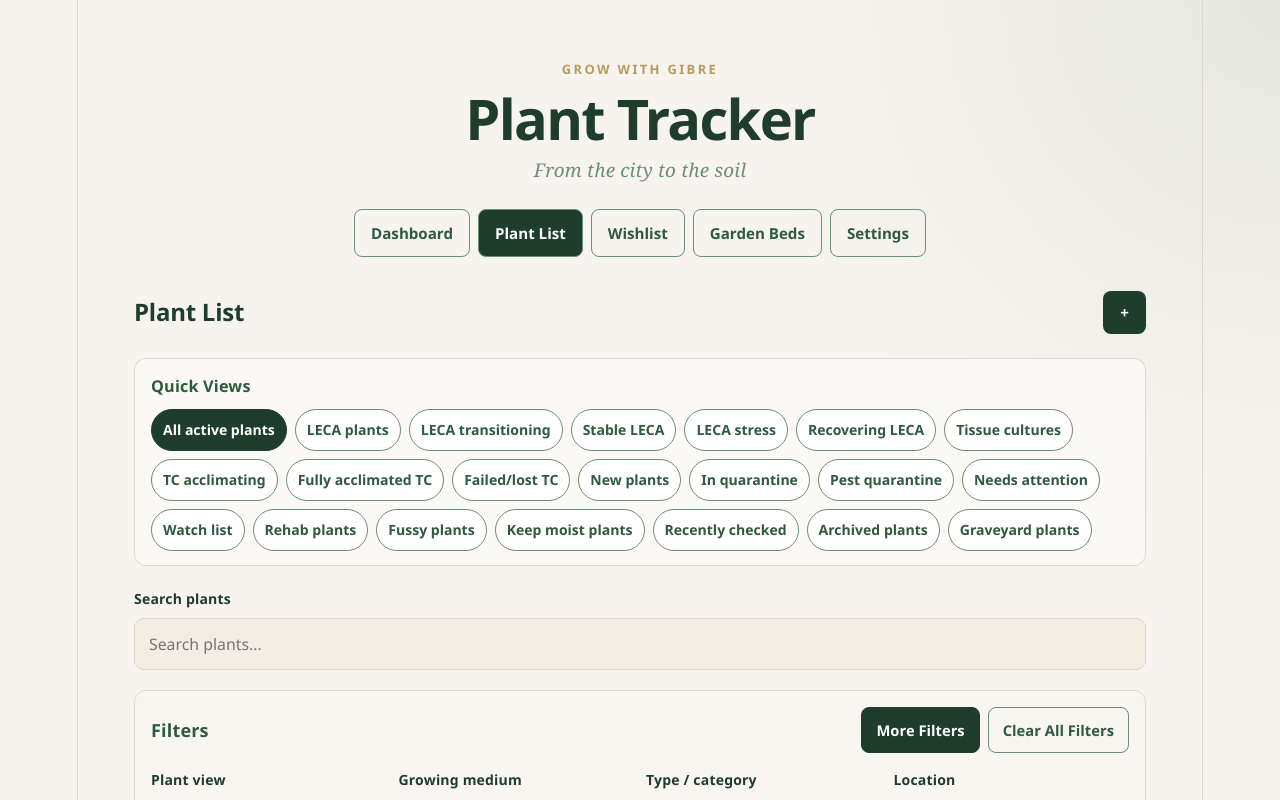
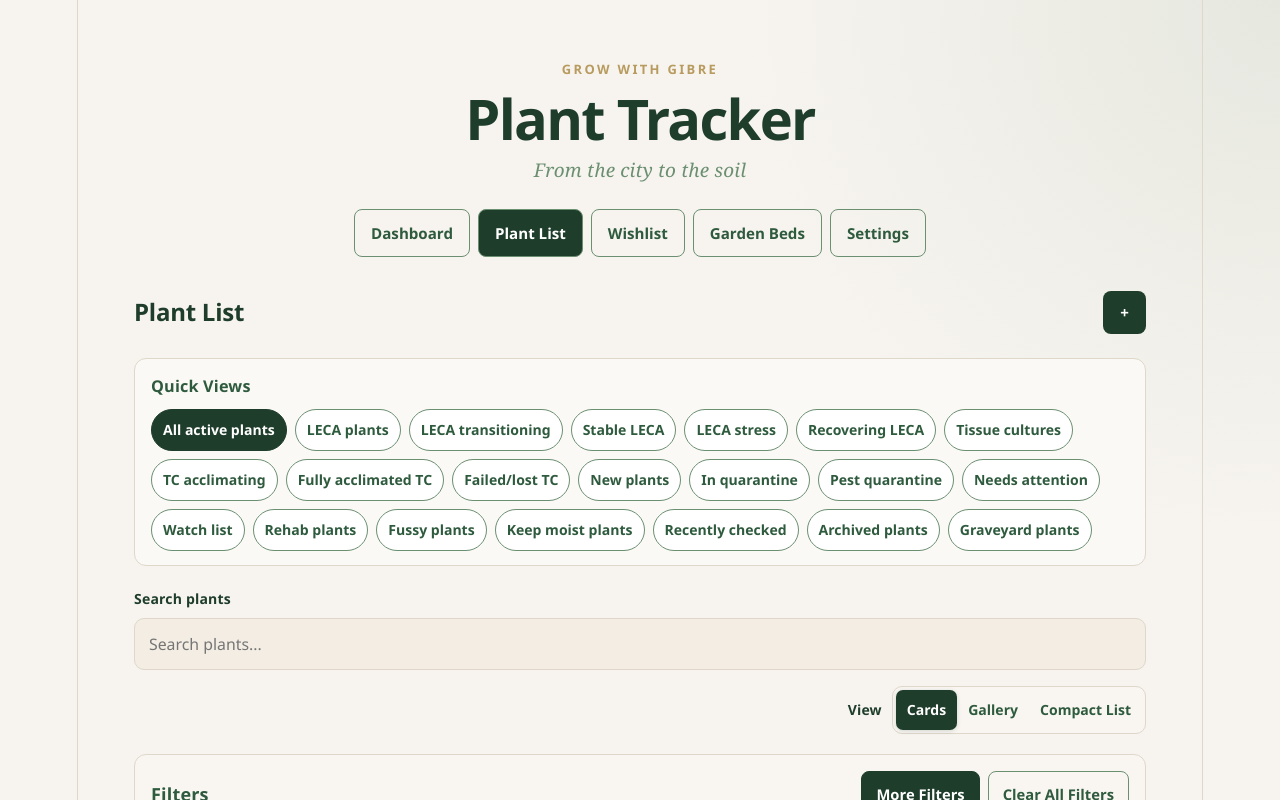
Before and after one commit to dc4622ne/plant-inventory, a React (Vite) app: page / in a window 1280 px wide. Both pictures are taken after a click on the button "Plant List". Shown: the top 800 px of the page. Built offline with nearby package versions, Linux system fonts and the light colour scheme.

Commit message:
Add plant list view modes

```diff
--- a/src/App.css
+++ b/src/App.css
@@ -730,6 +730,49 @@
   margin-bottom: 20px;
 }
 
+.view-mode-control {
+  display: flex;
+  justify-content: flex-end;
+  align-items: center;
+  gap: 10px;
+  color: var(--text-h);
+  font-size: 0.78rem;
+  font-weight: 700;
+}
+
+.view-mode-buttons {
+  display: inline-flex;
+  padding: 3px;
+  background: color-mix(in srgb, var(--brand-cream) 48%, #fff);
+  border: 1px solid var(--border);
+  border-radius: 10px;
+}
+
+.view-mode-buttons button {
+  padding: 7px 11px;
+  color: var(--brand-green);
+  font: inherit;
+  font-size: 0.78rem;
+  font-weight: 700;
+  background: transparent;
+  border: 0;
+  border-radius: 7px;
+  cursor: pointer;
+}
+
+.view-mode-buttons button:hover { background: var(--accent-bg); }
+
+.view-mode-buttons button.view-mode-active {
+  color: #fff;
+  background: var(--brand-deep);
+  box-shadow: 0 1px 4px rgba(31, 61, 43, 0.18);
+}
+
+.view-mode-buttons button:focus-visible {
+  outline: 3px solid var(--accent-border);
+  outline-offset: 2px;
+}
+
 .quick-views {
   margin-bottom: 20px;
   padding: 14px 16px;
@@ -1005,6 +1048,121 @@
   outline: 3px solid var(--accent-border);
   outline-offset: 3px;
 }
+
+.plant-list-gallery {
+  grid-template-columns: repeat(4, minmax(0, 1fr));
+  gap: 18px;
+}
+
+.gallery-card {
+  overflow: hidden;
+  padding: 0;
+  color: inherit;
+  font: inherit;
+  text-align: left;
+  background: #fff;
+  border: 1px solid var(--border);
+  border-radius: 15px;
+  box-shadow: 0 6px 20px rgba(31, 61, 43, 0.09);
+  cursor: pointer;
+  transition: box-shadow 180ms ease, transform 180ms ease;
+}
+
+.gallery-card:hover {
+  box-shadow: 0 12px 28px rgba(31, 61, 43, 0.15);
+  transform: translateY(-3px);
+}
+
+.gallery-card:focus-visible,
+.compact-plant-row:focus-visible {
+  outline: 3px solid var(--accent-border);
+  outline-offset: 3px;
+}
+
+.gallery-image .plant-image {
+  width: 100%;
+  height: 210px;
+  border: 0;
+  border-radius: 0;
+  font-size: 4rem;
+  background: linear-gradient(145deg, rgba(107, 143, 113, 0.1), rgba(230, 195, 98, 0.13));
+}
+
+.gallery-card-content { padding: 15px 16px 14px; }
+
+.gallery-card h2 {
+  margin: 0;
+  font-size: 1.05rem;
+  line-height: 1.3;
+}
+
+.gallery-card-content > p {
+  margin: 4px 0 11px;
+  color: var(--text-p);
+  font-size: 0.78rem;
+}
+
+.gallery-card .plant-badges { margin-bottom: 0; }
+
+.plant-list-compact {
+  display: flex;
+  flex-direction: column;
+  gap: 7px;
+}
+
+.compact-plant-row {
+  display: grid;
+  grid-template-columns: 42px minmax(150px, 1.4fr) repeat(4, minmax(90px, 1fr)) minmax(120px, 1.4fr) 20px;
+  gap: 12px;
+  align-items: center;
+  width: 100%;
+  min-height: 64px;
+  padding: 8px 12px;
+  color: inherit;
+  font: inherit;
+  text-align: left;
+  background: #fff;
+  border: 1px solid var(--border);
+  border-radius: 10px;
+  cursor: pointer;
+  transition: background 160ms ease, border-color 160ms ease;
+}
+
+.compact-plant-row:hover {
+  background: color-mix(in srgb, var(--brand-cream) 35%, #fff);
+  border-color: var(--brand-leaf);
+}
+
+.compact-plant-row .plant-image {
+  width: 40px;
+  height: 40px;
+  font-size: 1.35rem;
+  border-radius: 9px;
+}
+
+.compact-plant-identity,
+.compact-field {
+  min-width: 0;
+  overflow: hidden;
+  text-overflow: ellipsis;
+  white-space: nowrap;
+}
+
+.compact-plant-identity strong { display: block; font-size: 0.88rem; }
+
+.compact-plant-identity small,
+.compact-field small {
+  display: block;
+  margin-bottom: 2px;
+  color: var(--text-p);
+  font-size: 0.65rem;
+  font-weight: 650;
+}
+
+.compact-field { font-size: 0.78rem; }
+.compact-plant-row .plant-badges { margin: 0; }
+.compact-plant-row .plant-badge { font-size: 0.66rem; }
+.compact-row-arrow { color: var(--brand-leaf); font-weight: 800; }
 
 .plant-card-heading {
   display: flex;
@@ -1720,6 +1878,15 @@
   .plant-list {
     grid-template-columns: repeat(2, minmax(0, 1fr));
   }
+
+  .plant-list-gallery { grid-template-columns: repeat(3, minmax(0, 1fr)); }
+
+  .compact-plant-row {
+    grid-template-columns: 42px minmax(140px, 1.3fr) repeat(2, minmax(90px, 1fr)) minmax(110px, 1fr) 20px;
+  }
+
+  .compact-plant-row .compact-field:nth-of-type(4),
+  .compact-plant-row .compact-field:nth-of-type(5) { display: none; }
 }
 
 @media (max-width: 760px) {
@@ -1734,6 +1901,14 @@
   .plant-filter-dropdowns {
     grid-template-columns: repeat(2, minmax(0, 1fr));
   }
+
+  .plant-list-gallery { grid-template-columns: repeat(2, minmax(0, 1fr)); }
+
+  .compact-plant-row {
+    grid-template-columns: 42px minmax(130px, 1fr) minmax(90px, 1fr) minmax(100px, 1fr) 20px;
+  }
+
+  .compact-plant-row .compact-field:nth-of-type(3) { display: none; }
 
   .form-grid {
     grid-template-columns: 1fr;
@@ -1836,6 +2011,13 @@
     grid-template-columns: 1fr 1fr;
   }
 
+  .view-mode-control {
+    align-items: stretch;
+    flex-direction: column;
+  }
+
+  .view-mode-buttons { display: grid; grid-template-columns: repeat(3, 1fr); }
+
   .plant-inventory {
     padding: 24px 16px 36px;
   }
@@ -1853,6 +2035,19 @@
     grid-template-columns: 1fr;
     gap: 16px;
   }
+
+  .plant-list-gallery { grid-template-columns: repeat(2, minmax(0, 1fr)); gap: 10px; }
+  .gallery-image .plant-image { height: 150px; }
+  .gallery-card-content { padding: 12px; }
+
+  .compact-plant-row {
+    grid-template-columns: 40px minmax(0, 1fr) auto 16px;
+    gap: 9px;
+  }
+
+  .compact-plant-row .compact-field { display: none; }
+  .compact-plant-row .plant-badges { justify-content: flex-end; }
+  .compact-plant-row .plant-badge:nth-child(n+3) { display: none; }
 
   .wishlist-tools { grid-template-columns: 1fr; }
   .wishlist-card { grid-template-columns: 1fr; }
--- a/src/App.jsx
+++ b/src/App.jsx
@@ -230,8 +230,14 @@ const initialDropdownOptions = {
 const plantsStorageKey = 'plant-inventory-plants';
 const dropdownOptionsStorageKey = 'plant-inventory-dropdown-options';
 const wishlistStorageKey = 'plant-inventory-wishlist';
+const plantViewModeStorageKey = 'plant-inventory-view-mode';
 const appStoragePrefix = 'plant-inventory-';
 const backupFormatVersion = 1;
+
+function loadPlantViewMode() {
+  const savedViewMode = localStorage.getItem(plantViewModeStorageKey);
+  return ['cards', 'gallery', 'compact'].includes(savedViewMode) ? savedViewMode : 'cards';
+}
 
 function getAppStorageData() {
   return Object.fromEntries(
@@ -699,6 +705,7 @@ function App() {
   const [recentlyCheckedFilter, setRecentlyCheckedFilter] = useState(false);
   const [recentlyAcquiredFilter, setRecentlyAcquiredFilter] = useState(false);
   const [activeQuickView, setActiveQuickView] = useState('all-active');
+  const [plantViewMode, setPlantViewMode] = useState(loadPlantViewMode);
   const [addPlantMessage, setAddPlantMessage] = useState('');
   const [newLogEntry, setNewLogEntry] = useState(emptyLogEntry);
   const [editingLogEntry, setEditingLogEntry] = useState(null);
@@ -722,6 +729,18 @@ function App() {
   const plantFormDirty = showForm && (JSON.stringify(newPlant) !== plantFormBaseline || hasNewOptionDraft);
   const wishlistFormDirty = showWishlistForm && (JSON.stringify(wishlistDraft) !== wishlistFormBaseline || hasNewOptionDraft);
   const hasUnsavedFormChanges = plantFormDirty || wishlistFormDirty || gardenFormDirty;
+
+  function changePlantViewMode(nextViewMode) {
+    setPlantViewMode(nextViewMode);
+    localStorage.setItem(plantViewModeStorageKey, nextViewMode);
+  }
+
+  function openPlantDetails(plant) {
+    setSelectedPlant(plant);
+    setNewLogEntry(emptyLogEntry());
+    setQuickCheckMessage('');
+    cancelEditingLogEntry();
+  }
 
   useEffect(() => {
     if (!hasUnsavedFormChanges) return undefined;
@@ -2408,6 +2427,23 @@ function App() {
               }}
             />
           </div>
+          <div className="view-mode-control" role="group" aria-label="Plant display layout">
+            <span>View</span>
+            <div className="view-mode-buttons">
+              {[
+                ['cards', 'Cards'],
+                ['gallery', 'Gallery'],
+                ['compact', 'Compact List'],
+              ].map(([viewMode, label]) => (
+                <button key={viewMode} type="button"
+                  className={plantViewMode === viewMode ? 'view-mode-active' : ''}
+                  aria-pressed={plantViewMode === viewMode}
+                  onClick={() => changePlantViewMode(viewMode)}>
+                  {label}
+                </button>
+              ))}
+            </div>
+          </div>
         </div>
         <div className="plant-filter-panel" aria-label="Filter plants">
           <div className="filter-panel-heading">
@@ -2464,18 +2500,13 @@ function App() {
           )}
         </div>
         <hr className="plant-list-divider" />
-        <div className="plant-list">
-          {visiblePlants.length > 0 ? visiblePlants.map((plant, plantIndex) => (
+        <div className={`plant-list plant-list-${plantViewMode}`}>
+          {visiblePlants.length > 0 && plantViewMode === 'cards' && visiblePlants.map((plant, plantIndex) => (
             <button
               className="plant-card"
               type="button"
               key={`${plant.name}-${plantIndex}`}
-              onClick={() => {
-                setSelectedPlant(plant);
-                setNewLogEntry(emptyLogEntry());
-                setQuickCheckMessage('');
-                cancelEditingLogEntry();
-              }}
+              onClick={() => openPlantDetails(plant)}
               aria-label={`View details for ${plant.name}`}
             >
               <div className="plant-card-heading">
@@ -2493,7 +2524,35 @@ function App() {
               </section>
               <span className="view-details">View details →</span>
             </button>
-          )) : <p className="empty-message">No plants found.</p>}
+          ))}
+          {visiblePlants.length > 0 && plantViewMode === 'gallery' && visiblePlants.map((plant, plantIndex) => (
+            <button className="gallery-card" type="button" key={`${plant.name}-${plantIndex}`}
+              onClick={() => openPlantDetails(plant)} aria-label={`View details for ${plant.name}`}>
+              <div className="gallery-image"><PlantImage key={plant.imageUrl || 'placeholder'} plant={plant} /></div>
+              <div className="gallery-card-content">
+                <h2>{plant.name}</h2>
+                <p>{displayValue(plant.genus)} · {displayValue(plant.type)}</p>
+                <PlantBadges plant={plant} />
+              </div>
+            </button>
+          ))}
+          {visiblePlants.length > 0 && plantViewMode === 'compact' && visiblePlants.map((plant, plantIndex) => (
+            <button className="compact-plant-row" type="button" key={`${plant.name}-${plantIndex}`}
+              onClick={() => openPlantDetails(plant)} aria-label={`View details for ${plant.name}`}>
+              <PlantImage key={plant.imageUrl || 'placeholder'} plant={plant} />
+              <span className="compact-plant-identity">
+                <strong>{plant.name}</strong>
+                <small>{displayValue(plant.genus)}</small>
+              </span>
+              <span className="compact-field"><small>Type</small>{displayValue(plant.type)}</span>
+              <span className="compact-field"><small>Medium</small>{displayValue(plant.medium)}</span>
+              <span className="compact-field"><small>Location</small>{displayValue(plant.location)}</span>
+              <span className="compact-field"><small>Attention</small>{displayValue(plant.attention)}</span>
+              <PlantBadges plant={plant} />
+              <span className="compact-row-arrow" aria-hidden="true">→</span>
+            </button>
+          ))}
+          {visiblePlants.length === 0 && <p className="empty-message">No plants found.</p>}
         </div>
         </>
         )
```
